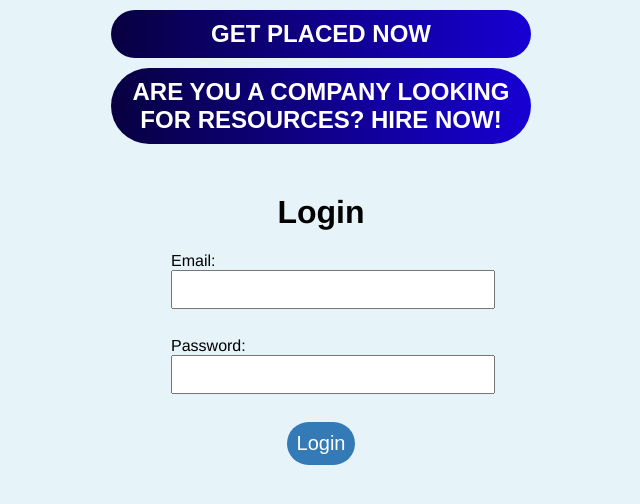
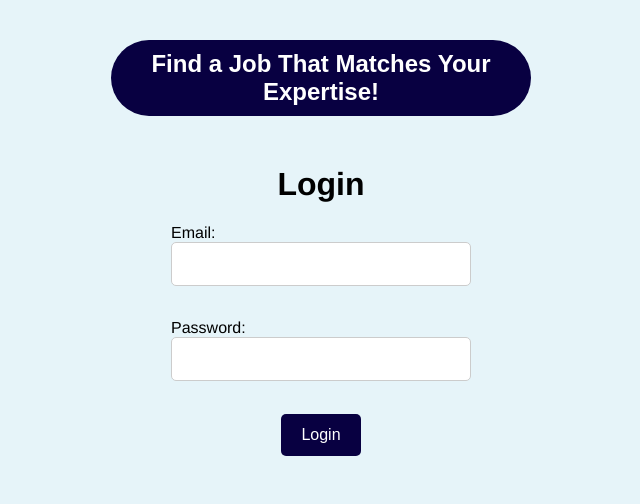
Before and after one commit to Roshni-Bala/JobPortal, a Flask app: page / in a window 1280 px wide. Shown: the top 504 px of the page, without its empty margins (319-959 px from the left). Run offline with Flask 3, Linux system fonts and the light colour scheme; some libraries are stand-ins or nearby versions.

Commit message:
updated landingpage

```diff
--- a/static/stylesheet.css
+++ b/static/stylesheet.css
@@ -2,6 +2,7 @@ body {
   background-color: #E6F4F9;
   font-family: "Helvetica", sans-serif;
   text-align: center;
+
 }
 
 h1 {
@@ -21,18 +22,38 @@ label {
 input[type="Email"],
 input[type="Password"] {
   width: 100%;
-  padding: 10px;
-  margin-bottom: 10px;
+  padding: 12px;
+  margin-bottom: 15px;
+  border: 1px solid #ccc;
+  border-radius: 5px;
+  box-sizing: border-box;
+  font-size: 16px;
+  color: #333;
+}
+
+input[type="Email"]:focus,
+input[type="Password"]:focus {
+  outline: none;
+  border-color: #1700d3;
+  box-shadow: 0 0 5px #1700d3;
 }
 
 input[type="submit"] {
-  background-color: #337ab7;
-  color: white;
+  background-color: #080041;
+  color: #fff;
   border: none;
-  padding: 10px;
-  font-size: 20px;
-  border-radius: 80px;
+  border-radius: 5px;
+  padding: 12px 20px;
+  font-size: 16px;
+  cursor: pointer;
 }
+
+input[type="submit"]:hover {
+  background-color: #1700d3;
+}
+
+
+
 
 .container {
   display: flex;
@@ -167,10 +188,10 @@ button:hover,
 }
 
 .banner {
-  background: linear-gradient(to right, #080041, #1700d3);
+  background: #080041;
   color: #fff;
   padding: 10px;
-  margin: 10px auto;
+  margin: 40px auto;
   text-align: center;
   border-radius: 100px;
   width: 400px;
--- a/templates/index.html
+++ b/templates/index.html
@@ -7,10 +7,7 @@
 </head>
 <body>
     <div class="banner">
-        <h2>GET PLACED NOW</h2>
-    </div>
-    <div class="banner">
-        <h2>ARE YOU A COMPANY LOOKING FOR RESOURCES? HIRE NOW!</h2>
+        <h2>Find a Job That Matches Your Expertise!</h2>
     </div>
     <h1>Login</h1>
     <form action="/login" method="POST">
```
